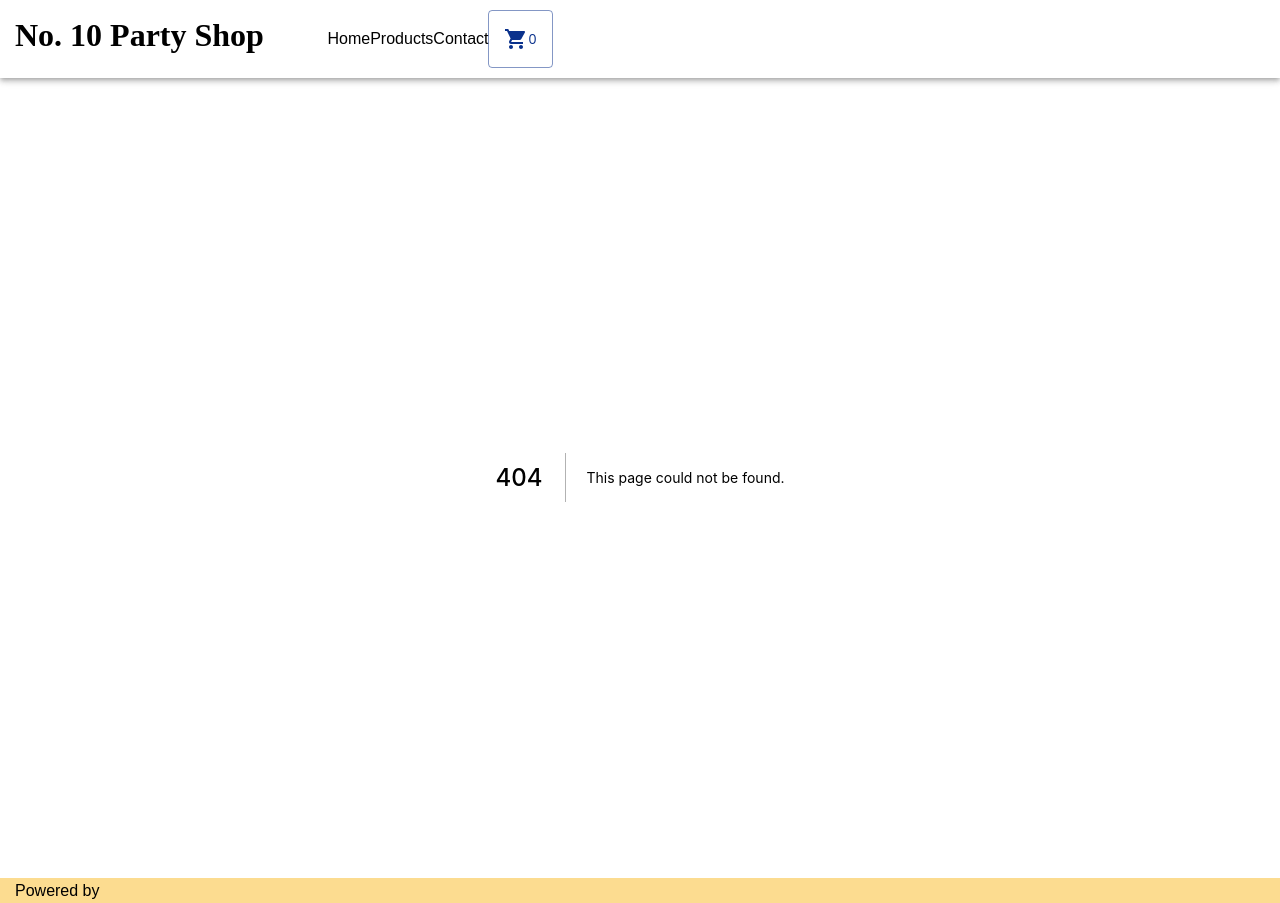
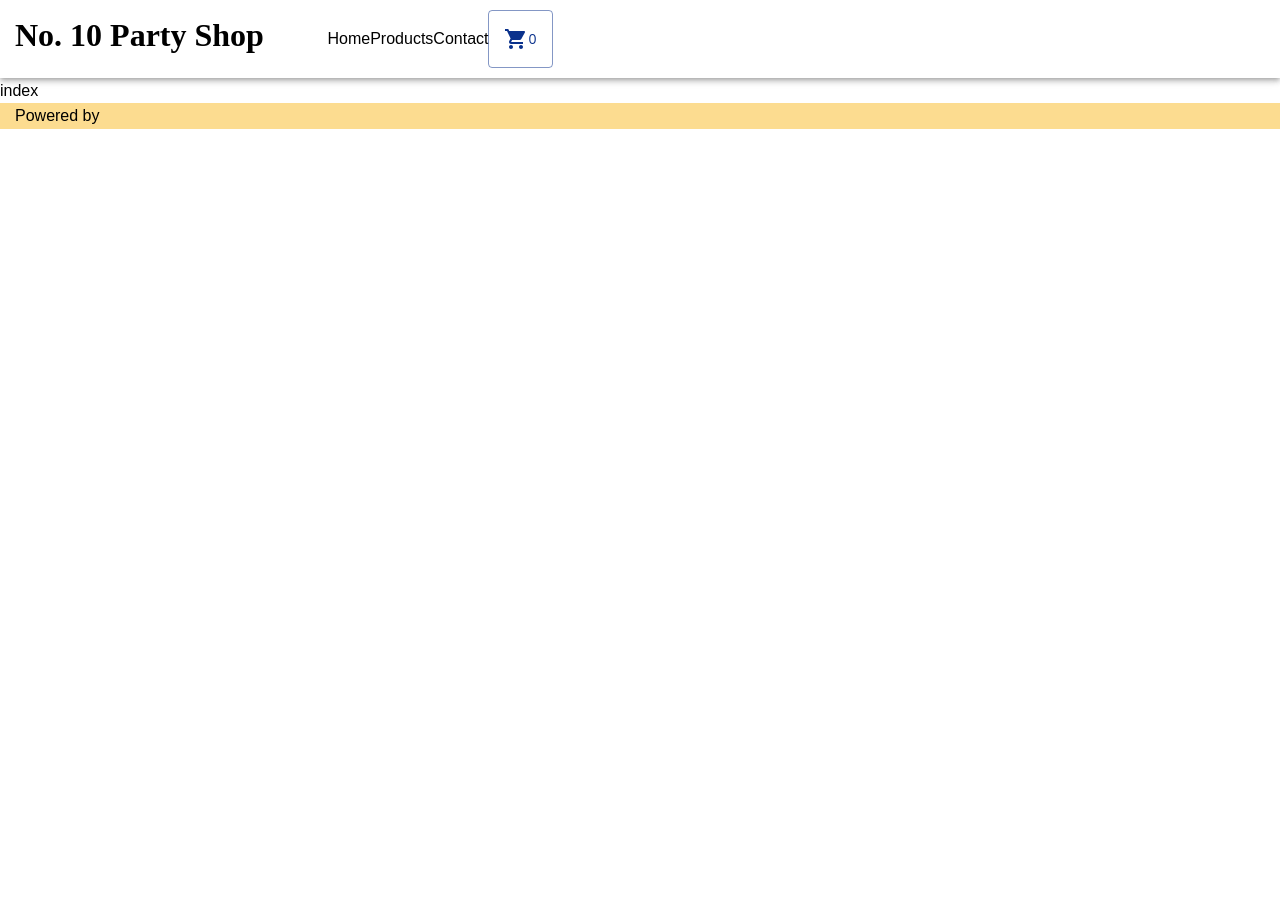
Before and after one commit to seanvarnham/Sample-News-Project, a Next.js app: page /contact in a window 1280 px wide. Before the commit this address had no page. After the commit the page ends 800 px from the top, so only its background shows below. Built offline with nearby package versions, Linux system fonts and the light colour scheme.

Commit message:
Create index.tsx
add Contact page

```diff
--- /dev/null
+++ b/pages/contact/index.tsx
@@ -0,0 +1,7 @@
+type Props = {};
+
+const index = (props: Props) => {
+	return <div>index</div>;
+};
+
+export default index;
```
